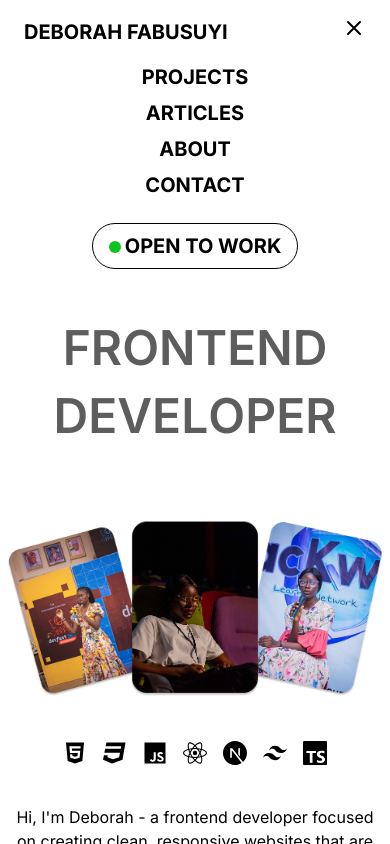
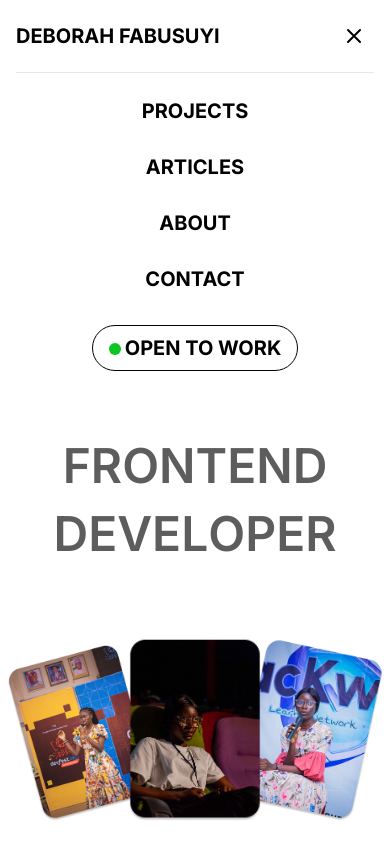
Before and after one commit to fabusuyi-deborah/deborah-fabusuyi, a Next.js app: page / in a window 390 px wide. Both pictures are taken after a click on the button "Toggle menu". Shown: the top 844 px of the page. Built offline with nearby package versions, Linux system fonts and the light colour scheme.

Commit message:
fix:fixed responsiveness of nav and hero section

```diff
--- a/src/app/layout.tsx
+++ b/src/app/layout.tsx
@@ -11,7 +11,7 @@ export default function RootLayout({ children }: { children: ReactNode }) {
     <html lang="en">
       <body className={inter.className}  >
         <Navbar />
-        <main className='container mx-auto'>{children}</main>
+        <main className=''>{children}</main>
         <Footer />
       </body>
     </html>
--- a/src/components/layout/Navbar.tsx
+++ b/src/components/layout/Navbar.tsx
@@ -6,52 +6,57 @@ export default function Navbar() {
   const [isOpen, setIsOpen] = useState(false);
 
   return (
-    <nav className="w-full px-6 py-4 font-bold text-xl bg-white z-10 sticky">
+    <nav className="w-full px-4 sm:px-6 py-4 font-bold text-xl bg-white z-10 sticky top-0">
       <div className="flex items-center justify-between max-w-7xl mx-auto">
         {/* Logo */}
-        <div>
-          <Link href="/" className="">
+        <div className="flex-shrink-0">
+          <Link href="/" className="hover:text-gray-600 transition-colors">
             DEBORAH FABUSUYI
           </Link>
         </div>
 
-        {/* Nav Links (hidden on small screens) */}
-        <div className="hidden md:block">
+        {/* Nav Links (hidden on mobile and small tablets) */}
+        <div className="hidden lg:block">
           <ul className="flex space-x-6">
             <li>
-              <Link href="/projects" className="">
+              <Link href="/projects" className="hover:text-gray-600 transition-colors">
                 PROJECTS
               </Link>
             </li>
             <li>
-              <Link href="/articles" className="">
+              <Link href="/articles" className="hover:text-gray-600 transition-colors">
                 ARTICLES
               </Link>
             </li>
             <li>
-              <Link href="/about" className="">
+              <Link href="/about" className="hover:text-gray-600 transition-colors">
                 ABOUT
               </Link>
             </li>
             <li>
-              <Link href="/contact" className="">
+              <Link href="/contact" className="hover:text-gray-600 transition-colors">
                 CONTACT
               </Link>
             </li>
           </ul>
         </div>
 
-        {/* Button (always visible) */}
-        <div className="hidden md:block">
-          <button className="px-3 py-2 rounded-full border border-black">
+        {/* Button (hidden on mobile, visible on tablet+) */}
+        <div className="hidden sm:block flex-shrink-0">
+          <button className="px-3 py-2 rounded-full border border-black hover:bg-gray-50 transition-colors">
             <span className="mr-1 bg-[#0DC420] rounded-full h-3 w-3 inline-block"></span>
-            OPEN TO WORK
+            <span className="hidden md:inline">OPEN TO WORK</span>
+            <span className="md:hidden">OPEN</span>
           </button>
         </div>
 
         {/* Mobile menu icon (hamburger) */}
-        <div className="md:hidden">
-          <button onClick={() => setIsOpen(!isOpen)}>
+        <div className="lg:hidden">
+          <button
+            onClick={() => setIsOpen(!isOpen)}
+            className="p-2 hover:bg-gray-100 rounded-md transition-colors"
+            aria-label="Toggle menu"
+          >
             <svg
               className="w-6 h-6"
               fill="none"
@@ -75,12 +80,13 @@ export default function Navbar() {
 
       {/* Mobile Menu Content */}
       {isOpen && (
-        <div className="md:hidden mt-4 space-y-4 text-center">
-          <ul className="space-y-2">
+        <div className="lg:hidden mt-4 pb-4 border-t border-gray-200">
+          <div className="pt-4 space-y-4 text-center">
+            <ul className="space-y-3">
               <li>
                 <Link
-                href="/#about"
-                className="block hover:text-gray-600"
+                  href="/projects"
+                  className="block hover:text-gray-600 transition-colors py-2"
                   onClick={() => setIsOpen(false)}
                 >
                   PROJECTS
@@ -88,8 +94,8 @@ export default function Navbar() {
               </li>
               <li>
                 <Link
-                href="/#work"
-                className="block hover:text-gray-600"
+                  href="/articles"
+                  className="block hover:text-gray-600 transition-colors py-2"
                   onClick={() => setIsOpen(false)}
                 >
                   ARTICLES
@@ -97,8 +103,8 @@ export default function Navbar() {
               </li>
               <li>
                 <Link
-                href="/#articles"
-                className="block hover:text-gray-600"
+                  href="/about"
+                  className="block hover:text-gray-600 transition-colors py-2"
                   onClick={() => setIsOpen(false)}
                 >
                   ABOUT
@@ -106,18 +112,23 @@ export default function Navbar() {
               </li>
               <li>
                 <Link
-                href="/#contact"
-                className="block hover:text-gray-600"
+                  href="/contact"
+                  className="block hover:text-gray-600 transition-colors py-2"
                   onClick={() => setIsOpen(false)}
                 >
                   CONTACT
                 </Link>
               </li>
             </ul>
-          <button className="mt-2 px-4 py-2 rounded-full border border-black">
+
+            {/* Mobile button */}
+            <div className="sm:hidden pt-2">
+              <button className="px-4 py-2 rounded-full border border-black hover:bg-gray-50 transition-colors">
                 <span className="mr-1 bg-[#0DC420] rounded-full h-3 w-3 inline-block"></span>
                 OPEN TO WORK
               </button>
+            </div>
+          </div>
         </div>
       )}
     </nav>
--- a/src/components/sections/About.tsx
+++ b/src/components/sections/About.tsx
@@ -5,8 +5,8 @@ import { SiTailwindcss, SiReact, SiNextdotjs, SiTypescript } from 'react-icons/s
 
 export default function About() {
   return (
-    <section className="py-20 px-4 bg-black text-white" id="about">
-      <div className="max-w-7xl mx-auto flex flex-col md:flex-row items-stretch justify-between gap-10">
+    <section className="py-20 px-4 bg-black text-white max-w-full" id="about">
+      <div className="mx-auto flex flex-col md:flex-row items-stretch justify-between gap-10">
         {/* TEXT */}
         <div className="flex-1 text-center md:text-left flex flex-col justify-center">
           <h2 className="text-4xl font-bold mb-6">ABOUT</h2>
--- a/src/components/sections/Hero.tsx
+++ b/src/components/sections/Hero.tsx
@@ -3,9 +3,8 @@
 import { motion, AnimatePresence, type Variants } from "framer-motion";
 import { useEffect, useState } from "react";
 import Image from "next/image";
-import { FaHtml5, FaCss3 } from "react-icons/fa";
-import { IoLogoJavascript } from "react-icons/io5";
-import { SiTailwindcss, SiReact, SiNextdotjs, SiTypescript } from "react-icons/si";
+import TechStack from "../shared/TechStack";
+
 
 function AnimatedLine({ text, delay = 0 }: { text: string; delay?: number }) {
   return (
@@ -129,7 +128,7 @@ export default function Hero() {
         {/* Images with load animation */}
         <div className="flex justify-center items-end gap-0 mt-10 scale-95">
           <motion.div
-            className="-mr-10 z-10"
+            className="-mr-12 z-10"
             variants={sideImageLeftVariant}
             initial="hidden"
             animate="show"
@@ -159,7 +158,7 @@ export default function Hero() {
           </motion.div>
 
           <motion.div
-            className="-ml-10 z-10"
+            className="-ml-12 z-10"
             variants={sideImageRightVariant}
             initial="hidden"
             animate="show"
@@ -176,13 +175,7 @@ export default function Hero() {
 
         {/* Tech stack */}
         <div className="flex justify-center mt-10 space-x-4 text-3xl">
-          <FaHtml5 size={24} />
-          <FaCss3 size={24} />
-          <IoLogoJavascript size={24} />
-          <SiReact size={24} />
-          <SiNextdotjs size={24} />
-          <SiTailwindcss size={24} />
-          <SiTypescript size={24} />
+          <TechStack />
         </div>
 
         {/* About me */}
--- a/src/components/sections/Projects.tsx
+++ b/src/components/sections/Projects.tsx
@@ -28,7 +28,7 @@ export default function ProjectsSection({ projects }: ProjectsSectionProps) {
 
   return (
     <section
-      className="bg-black text-white mt-20"
+      className="bg-black text-white mt-20 w-full"
       id="projects"
       ref={containerRef}
     >
--- a/src/components/shared/BlogCard.tsx
+++ b/src/components/shared/BlogCard.tsx
@@ -12,7 +12,7 @@ export default function BlogCard({ article }: { article: Article }) {
   return (
     <div className="blog-card">
       {/* Image and Title */}
-      <div className="relative w-full aspect-[16/9] overflow-hidden">
+      <div className="relative max-w-full  aspect-[16/9] overflow-hidden">
         <Image src={article.image} alt={article.title} fill className="object-cover" />
       </div>
 
--- /dev/null
+++ b/src/components/shared/TechStack.tsx
@@ -0,0 +1,71 @@
+"use client";
+
+import React from 'react';
+import { FaHtml5, FaCss3 } from 'react-icons/fa';
+import { IoLogoJavascript } from 'react-icons/io';
+import { SiReact, SiNextdotjs, SiTailwindcss, SiTypescript } from 'react-icons/si';
+
+interface TechStackProps {
+  className?: string;
+  speed?: string;
+}
+
+const TechStack: React.FC<TechStackProps> = ({
+  className = "",
+  speed = "20s"
+}) => {
+  return (
+    <>
+      <div className={`relative w-full max-w-xs sm:max-w-sm md:max-w-lg overflow-hidden ${className}`}>
+        {/* Fade overlay on left */}
+        <div className="absolute left-0 top-0 bottom-0 w-6 sm:w-8 md:w-12 bg-gradient-to-r from-white to-transparent z-10"></div>
+
+        {/* Fade overlay on right */}
+        <div className="absolute right-0 top-0 bottom-0 w-6 sm:w-8 md:w-12 bg-gradient-to-l from-white to-transparent z-10"></div>
+
+        {/* Scrolling container */}
+        <div
+          className="flex space-x-4 sm:space-x-6 md:space-x-8 text-2xl sm:text-3xl tech-scroll"
+          style={{
+            animation: `scroll ${speed} linear infinite`,
+          }}
+        >
+          {/* First set */}
+          <div className="flex-shrink-0"><FaHtml5 size={24} className=" sm:w-7 sm:h-7 md:w-8 md:h-8 " /></div>
+          <div className="flex-shrink-0"><FaCss3 size={24} className=" sm:w-7 sm:h-7 md:w-8 md:h-8" /></div>
+          <div className="flex-shrink-0"><IoLogoJavascript size={24} className=" sm:w-7 sm:h-7 md:w-8 md:h-8" /></div>
+          <div className="flex-shrink-0"><SiReact size={24} className="sm:w-7 sm:h-7 md:w-8 md:h-8" /></div>
+          <div className="flex-shrink-0"><SiNextdotjs size={24} className=" sm:w-7 sm:h-7 md:w-8 md:h-8" /></div>
+          <div className="flex-shrink-0"><SiTailwindcss size={24} className=" sm:w-7 sm:h-7 md:w-8 md:h-8" /></div>
+          <div className="flex-shrink-0"><SiTypescript size={24} className=" sm:w-7 sm:h-7 md:w-8 md:h-8" /></div>
+
+          {/* Second set for seamless loop */}
+          <div className="flex-shrink-0"><FaHtml5 size={24} className=" sm:w-7 sm:h-7 md:w-8 md:h-8" /></div>
+          <div className="flex-shrink-0"><FaCss3 size={24} className=" sm:w-7 sm:h-7 md:w-8 md:h-8" /></div>
+          <div className="flex-shrink-0"><IoLogoJavascript size={24} className=" sm:w-7 sm:h-7 md:w-8 md:h-8" /></div>
+          <div className="flex-shrink-0"><SiReact size={24} className=" sm:w-7 sm:h-7 md:w-8 md:h-8" /></div>
+          <div className="flex-shrink-0"><SiNextdotjs size={24} className=" sm:w-7 sm:h-7 md:w-8 md:h-8" /></div>
+          <div className="flex-shrink-0"><SiTailwindcss size={24} className=" sm:w-7 sm:h-7 md:w-8 md:h-8" /></div>
+          <div className="flex-shrink-0"><SiTypescript size={24} className=" sm:w-7 sm:h-7 md:w-8 md:h-8" /></div>
+        </div>
+      </div>
+
+      <style jsx>{`
+        @keyframes scroll {
+          0% {
+            transform: translateX(0);
+          }
+          100% {
+            transform: translateX(-50%);
+          }
+        }
+
+        .tech-scroll:hover {
+          animation-play-state: paused;
+        }
+      `}</style>
+    </>
+  );
+};
+
+export default TechStack;
```
Lines whose indentation alone changed are shown as unchanged.
